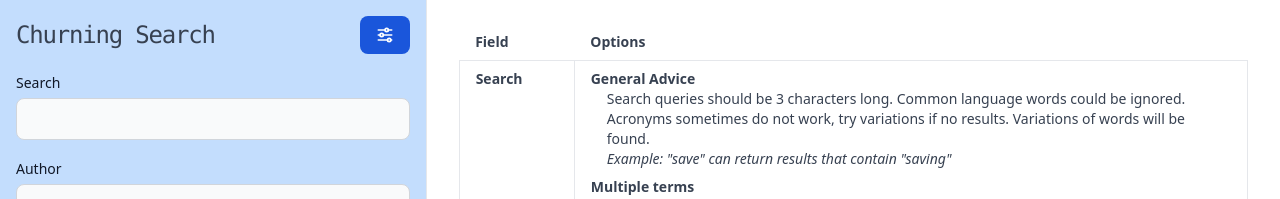
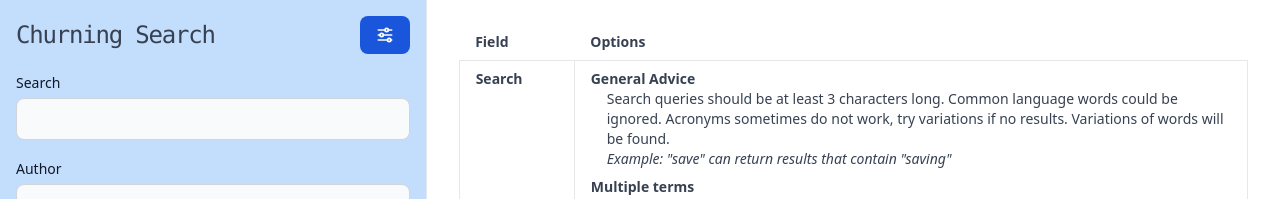
Before and after one commit to garettg/churning.io, a Next.js app: page / in a window 1280 px wide. Shown: the top 199 px of the page. Built offline with nearby package versions, Linux system fonts and the light colour scheme; what @rvxlab/tailwind-plugin-ios-full-height would draw is missing.

Commit message:
Updated help text.

```diff
--- a/src/components/Help.js
+++ b/src/components/Help.js
@@ -16,7 +16,7 @@ const Help = () => {
                         <dl>
                             <dt className="font-bold">General Advice</dt>
                             <dd className="pl-4">
-                                <p>Search queries should be 3 characters long. Common language words could be ignored. Acronyms sometimes do not work, try variations if no results. Variations of words will be found.</p>
+                                <p>Search queries should be at least 3 characters long. Common language words could be ignored. Acronyms sometimes do not work, try variations if no results. Variations of words will be found.</p>
                                 <p className="italic">Example: "save" can return results that contain "saving"</p>
                             </dd>
                             <dt className="mt-2 font-bold">Multiple terms</dt>
```
